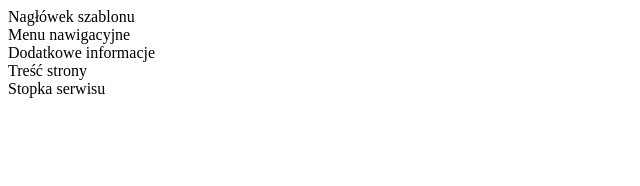
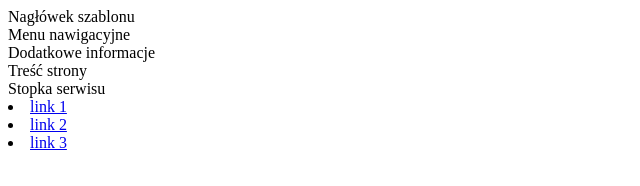
Before and after one commit to lubinskim/hello_roman, a plain HTML site: page src/index.html in a window 1280 px wide. Shown: the whole page, without its empty margins (0-640 px from the left). Drawn offline with Linux system fonts and the light colour scheme.

Commit message:
add navigation

```diff
--- a/src/index.html
+++ b/src/index.html
@@ -12,5 +12,10 @@
 			<article id="TRESC">Treść strony</article>
 			<footer id="STOPKA">Stopka serwisu</footer>
 		</div>
+		<nav>
+		<li><a href="#">link 1</a></li>
+		<li><a href="#">link 2</a></li>
+		<li><a href="#">link 3</a></li>
+	</nav>
 	</body>
 </html>
```
